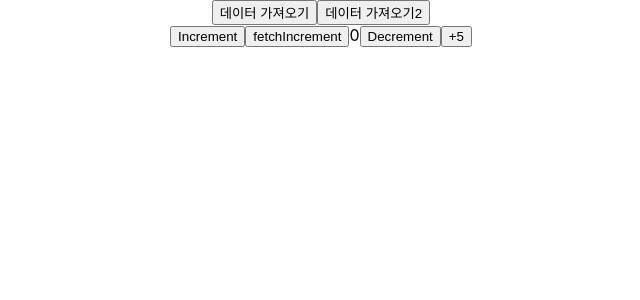
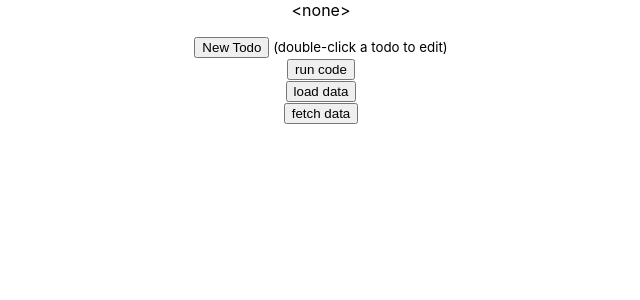
Before and after one commit to ckm960411/msw-redux, a React (Create React App) app: page / in a window 1280 px wide. Shown: the top 300 px of the page, without its empty margins (319-959 px from the left). Built offline with nearby package versions, Linux system fonts and the light colour scheme.

Commit message:
add mobX example

```diff
--- a/package.json
+++ b/package.json
@@ -8,6 +8,9 @@
     "@testing-library/react": "^12.0.0",
     "@testing-library/user-event": "^13.2.1",
     "axios": "^0.24.0",
+    "mobx": "^6.3.10",
+    "mobx-react": "^7.2.1",
+    "nobx": "^1.1.0",
     "react": "^17.0.2",
     "react-dom": "^17.0.2",
     "react-redux": "^7.2.6",
--- a/src/App.js
+++ b/src/App.js
@@ -1,12 +1,17 @@
-import TestMocking from './components/TestMocking';
+// import TestMocking from './components/TestMocking';
+// import Counter from './features/counter/Counter';
+// import MobxExample from './components/MobxExample';
+import TodoList from './components/TodoList';
+import { observableTodoStore } from './app/ObservableTodoStore';
 import './App.css';
-import Counter from './features/counter/Counter';
 
 function App() {
   return (
     <div className="App">
-      <TestMocking />
-      <Counter />
+      {/* <TestMocking /> */}
+      {/* <Counter /> */}
+      {/* <MobxExample /> */}
+      <TodoList store={observableTodoStore} />
     </div>
   );
 }
--- a/src/Mocks/handler.js
+++ b/src/Mocks/handler.js
@@ -1,6 +1,15 @@
 import { rest } from "msw";
 
 export const handlers = [
+  rest.get("https://localhost:3000/todo", async (req, res, ctx) => {
+    return res(
+      ctx.json({
+        todo: {
+          task: 'Todo from Server',
+        }
+      })
+    )
+  }),
   rest.put("https://localhost:3000/counter/increment", async (req, res, ctx) => {
     const { value } = req.body
     return res(
@@ -9,7 +18,6 @@
       })
     )
   }),
-
   rest.get("/login", async (req, res, ctx) => {
     return res(
       ctx.json({
--- /dev/null
+++ b/src/app/ObservableTodoStore.js
@@ -0,0 +1,58 @@
+import axios from "axios";
+import { action, autorun, computed, flow, makeAutoObservable, makeObservable, observable } from "mobx";
+
+class ObservableTodoStore {
+  todos = [];
+  pendingRequests = 0;
+
+  constructor() {
+    makeObservable(this, {
+      todos: observable,
+      pendingRequests: observable,
+      completedTodosCount: computed,
+      report: computed,
+      addTodo: action,
+      fetchData: flow,
+    });
+    // makeAutoObservable(this)
+    autorun(() => console.log(this.report));
+  }
+
+  get completedTodosCount() {
+    return this.todos.filter(
+      todo => todo.completed === true
+    ).length;
+  }
+
+  get report() {
+    if (this.todos.length === 0)
+      return "<none>";
+    const nextTodo = this.todos.find(todo => todo.completed === false);
+    return `Next todo: "${nextTodo ? nextTodo.task : "<none>"}". ` +
+      `Progress: ${this.completedTodosCount}/${this.todos.length}`;
+  }
+
+  addTodo(task) {
+    this.todos.push({
+      task: task,
+      completed: false,
+      assignee: null
+    });
+  }
+
+  fetchData = function* () {
+    const fetchTodo = async () => {
+      const response = await axios.get('https://localhost:3000/todo')
+      return response.data.todo.task
+    }
+
+    try {
+      const todo = yield fetchTodo()
+      this.addTodo(todo)
+    } catch (error) {
+      console.log(`error: ${error}`)
+    }
+  }
+}
+
+export const observableTodoStore = new ObservableTodoStore();
--- /dev/null
+++ b/src/components/MobxExample.jsx
@@ -0,0 +1,38 @@
+import React from "react";
+import { observableTodoStore } from "../app/ObservableTodoStore";
+
+import { todoStore } from "../app/TodoStore";
+
+export default function MobxExample() {
+  const run = () => {
+    todoStore.addTodo("read MobX tutorial");
+    console.log(todoStore.report());
+
+    todoStore.addTodo("try MobX");
+    console.log(todoStore.report());
+
+    todoStore.todos[0].completed = true;
+    console.log(todoStore.report());
+
+    todoStore.todos[1].task = "try MobX in own project";
+    console.log(todoStore.report());
+
+    todoStore.todos[0].task = "grok MobX tutorial";
+    console.log(todoStore.report());
+  };
+
+  const runObs = () => {
+    observableTodoStore.addTodo("read MobX tutorial");
+    observableTodoStore.addTodo("try MobX");
+    observableTodoStore.todos[0].completed = true;
+    observableTodoStore.todos[1].task = "try MobX in own project";
+    observableTodoStore.todos[0].task = "grok MobX tutorial";
+  };
+
+  return (
+    <div>
+      <button onClick={run}>run code</button>
+      <button onClick={runObs}>run observable code</button>
+    </div>
+  );
+}
--- /dev/null
+++ b/src/components/TodoList.jsx
@@ -0,0 +1,79 @@
+import { action, runInAction } from "mobx";
+import { observer } from "mobx-react-lite";
+
+const TodoList = observer(({ store }) => {
+  const onNewTodo = () => {
+    store.addTodo(prompt("Enter a new todo:", "coffee plz"));
+  };
+
+  const run = () => {
+    store.todos[0].completed = !store.todos[0].completed;
+    store.todos[1].task = "Random todo " + Math.random();
+    store.todos.push({ task: "Find a fine cheese", completed: true });
+    // etc etc.. add your own statements here...
+  };
+
+  const load = () => {
+    runInAction(() => {
+      store.pendingRequests++
+    })
+    setTimeout(
+      action(() => {
+        store.addTodo("Random Todo " + Math.random());
+        store.pendingRequests--;
+      }),
+      2000
+    );
+  };
+
+  const fetchTodo = () => {
+    store.fetchData()
+  }
+
+  return (
+    <div>
+      {store.report}
+      <ul>
+        {store.todos.map((todo, idx) => (
+          <TodoView todo={todo} key={idx} />
+        ))}
+      </ul>
+      {store.pendingRequests > 0 ? <marquee>Loading...</marquee> : null}
+      <button onClick={onNewTodo}>New Todo</button>
+      <small> (double-click a todo to edit)</small>
+      <br />
+      {/* store 의 state 를 직접 수정할 수도 있긴 있음 */}
+      <button onClick={run}>run code</button>
+      <br />
+      {/* 비동기 액션 실행 */}
+      <button onClick={load}>load data</button>
+      <br />
+      {/* flow 실행 */}
+      <button onClick={fetchTodo}>fetch data</button>
+    </div>
+  );
+});
+
+const TodoView = observer(({ todo }) => {
+  const onToggleCompleted = () => {
+    todo.completed = !todo.completed;
+  };
+
+  const onRename = () => {
+    todo.task = prompt("Task name", todo.task) || todo.task;
+  };
+
+  return (
+    <li onDoubleClick={onRename}>
+      <input
+        type="checkbox"
+        checked={todo.completed}
+        onChange={onToggleCompleted}
+      />
+      {todo.task}
+      {todo.assignee ? <small>{todo.assignee.name}</small> : null}
+    </li>
+  );
+});
+
+export default TodoList;
```
Also changed, not shown: src/app/TodoStore.js (added, +29 -0 lines), 1 other file (tests, documents, lock files or other folders).
